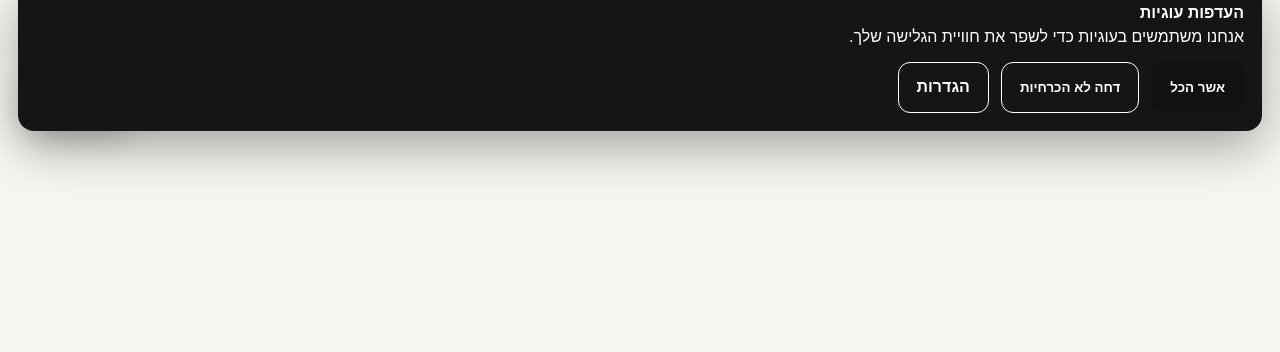
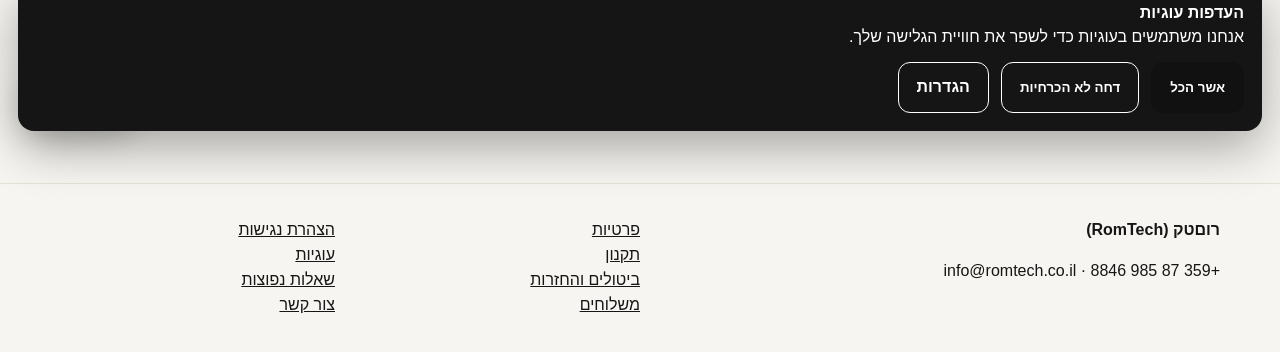
Before and after one commit to az0512124155azz-sys/Romtech, a plain HTML site: page accessibility.html in a window 1280 px wide. Shown: the part 651-1003 px from the top of the page. Before the commit the page ends 800 px from the top, so only its background shows below. Drawn offline with Linux system fonts and the light colour scheme.

Commit message:
feat: make accessibility page editable from admin

```diff
--- a/accessibility.html
+++ b/accessibility.html
@@ -1 +1,5 @@
-<!doctype html><html lang="he" dir="rtl"><head><meta charset="utf-8"><meta name="viewport" content="width=device-width,initial-scale=1"><title>הצהרת נגישות | רוםטק</title><link rel="stylesheet" href="styles.css"></head><body><main class="legal"><a href="index.html">← חזרה לאתר</a><h1>הצהרת נגישות — רוםטק</h1><p>אנו ברוםטק רואים חשיבות במתן שירות שוויוני ונגיש לכלל הציבור, לרבות אנשים עם מוגבלות. האתר תוכנן עם ניווט מקלדת, מבנה כותרות היררכי, טקסט חלופי לתמונות, ניגודיות, אפשרות הגדלת טקסט, עצירת אנימציות והדגשת קישורים.</p><h2>התאמות שבוצעו</h2><ul><li>ניווט באמצעות מקלדת</li><li>קישור דילוג לתוכן</li><li>מבנה כותרות מסודר</li><li>Labels ו-ARIA ברכיבים אינטראקטיביים</li><li>התאמה להגדלת טקסט</li><li>סרגל נגישות צף</li></ul><h2>יצירת קשר בנושא נגישות</h2><p>טלפון: +359 87 985 8846<br>אימייל: accessibility@romtech.co.il</p><div class="notice">יש להשלים לפני פרסום: שם רכז הנגישות, פרטי עסק מלאים ובדיקת נגישות מקצועית בפועל.</div></main><script src="app.js"></script></body></html>
+<!doctype html><html lang="he" dir="rtl"><head><meta charset="utf-8"><meta name="viewport" content="width=device-width,initial-scale=1"><title>הצהרת נגישות — רוםטק | רוםטק</title><link rel="icon" href="assets/favicon.svg" type="image/svg+xml"><link rel="stylesheet" href="styles.css?v=20260930-7"></head><body class="" data-legal-page="accessibility"><main class="legal"><a href="index.html">← חזרה לאתר</a><h1 id="managedTitle">הצהרת נגישות — רוםטק</h1><div id="managedBody"></div><section id="managedContact" hidden></section></main><footer class="footer"><div class="container footer-grid">
+<div><strong>רוםטק (RomTech)</strong><p><span data-site-phone></span> · <span data-site-email></span></p></div>
+<div><a data-footer-key="privacy" href="privacy.html">פרטיות</a><br><a data-footer-key="terms" href="terms.html">תקנון</a><br><a data-footer-key="returns" href="returns.html">ביטולים והחזרות</a><br><a data-footer-key="shipping" href="shipping.html">משלוחים</a></div>
+<div><a data-footer-key="accessibility" href="accessibility.html">הצהרת נגישות</a><br><a data-footer-key="cookies" href="cookies.html">עוגיות</a><br><a data-footer-key="faq" href="faq.html">שאלות נפוצות</a><br><a data-footer-key="contact" href="contact.html">צור קשר</a></div>
+</div></footer><script src="data.js?v=20260930-7"></script><script src="app.js?v=20260930-7"></script><script src="legal.js?v=20260930-7"></script></body></html>
```
